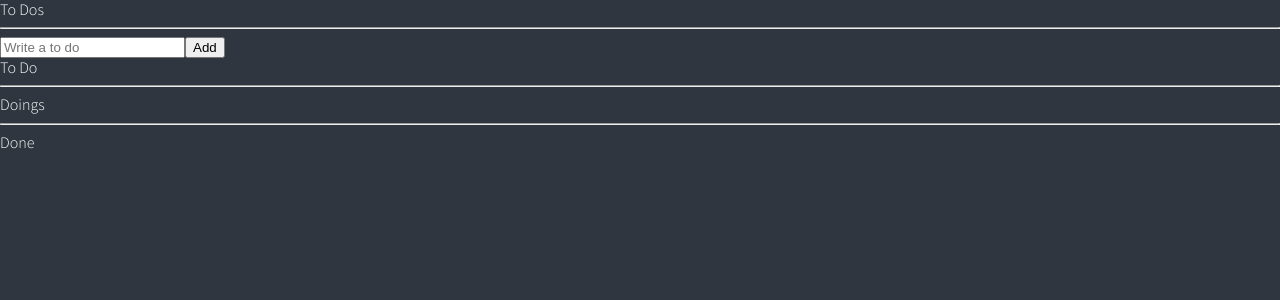
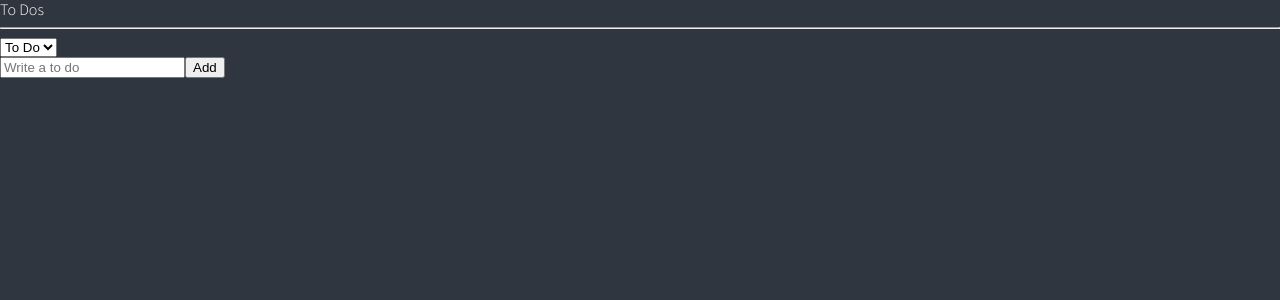
Before and after one commit to Yongveloper/react_recoil_todo_app, a React (Create React App) app: page / in a window 1280 px wide. Shown: the top 300 px of the page. Built offline with nearby package versions, Linux system fonts and the light colour scheme.

Commit message:
Selectors part Two

```diff
--- a/src/atom.ts
+++ b/src/atom.ts
@@ -5,6 +5,11 @@
   id: number;
   category: 'TO_DO' | 'DOING' | 'DONE';
 }
+
+export const categoryState = atom({
+  key: 'category',
+  default: 'TO_DO',
+});
 
 export const toDoState = atom<IToDo[]>({
   key: 'toDo',
@@ -15,10 +20,7 @@
   key: 'toDoSelector',
   get: ({ get }) => {
     const toDos = get(toDoState);
-    return [
-      toDos.filter((toDo) => toDo.category === 'TO_DO'),
-      toDos.filter((toDo) => toDo.category === 'DOING'),
-      toDos.filter((toDo) => toDo.category === 'DONE'),
-    ];
+    const category = get(categoryState);
+    return toDos.filter((toDo) => toDo.category === category);
   },
 });
--- a/src/components/ToDoList.tsx
+++ b/src/components/ToDoList.tsx
@@ -1,35 +1,31 @@
-import { useRecoilValue } from 'recoil';
-import { toDoSelector } from '../atom';
+import React from 'react';
+import { useRecoilState, useRecoilValue } from 'recoil';
+import { categoryState, toDoSelector } from '../atom';
 import CreateToDo from './CreateToDo';
 import ToDo from './ToDo';
 
 function ToDoList() {
-  const [toDo, doing, done] = useRecoilValue(toDoSelector);
+  const toDos = useRecoilValue(toDoSelector);
+  const [category, setCategory] = useRecoilState(categoryState);
+  const onInput = (event: React.FormEvent<HTMLSelectElement>) => {
+    const {
+      currentTarget: { value },
+    } = event;
+    setCategory(value);
+  };
   return (
     <div>
       <h1>To Dos</h1>
       <hr />
+      <select value={category} onInput={onInput}>
+        <option value="TO_DO">To Do</option>
+        <option value="DOING">Doing</option>
+        <option value="DONE">Done</option>
+      </select>
       <CreateToDo />
-      <h2>To Do</h2>
-      <ul>
-        {toDo.map((toDo) => (
-          <ToDo key={toDo.id} {...toDo} />
-        ))}
-      </ul>
-      <hr />
-      <h2>Doings</h2>
-      <ul>
-        {doing.map((toDo) => (
-          <ToDo key={toDo.id} {...toDo} />
-        ))}
-      </ul>
-      <hr />
-      <h2>Done</h2>
-      <ul>
-        {done.map((toDo) => (
-          <ToDo key={toDo.id} {...toDo} />
-        ))}
-      </ul>
+      {toDos?.map((toDo) => (
+        <ToDo key={toDo.id} {...toDo} />
+      ))}
     </div>
   );
 }
```
